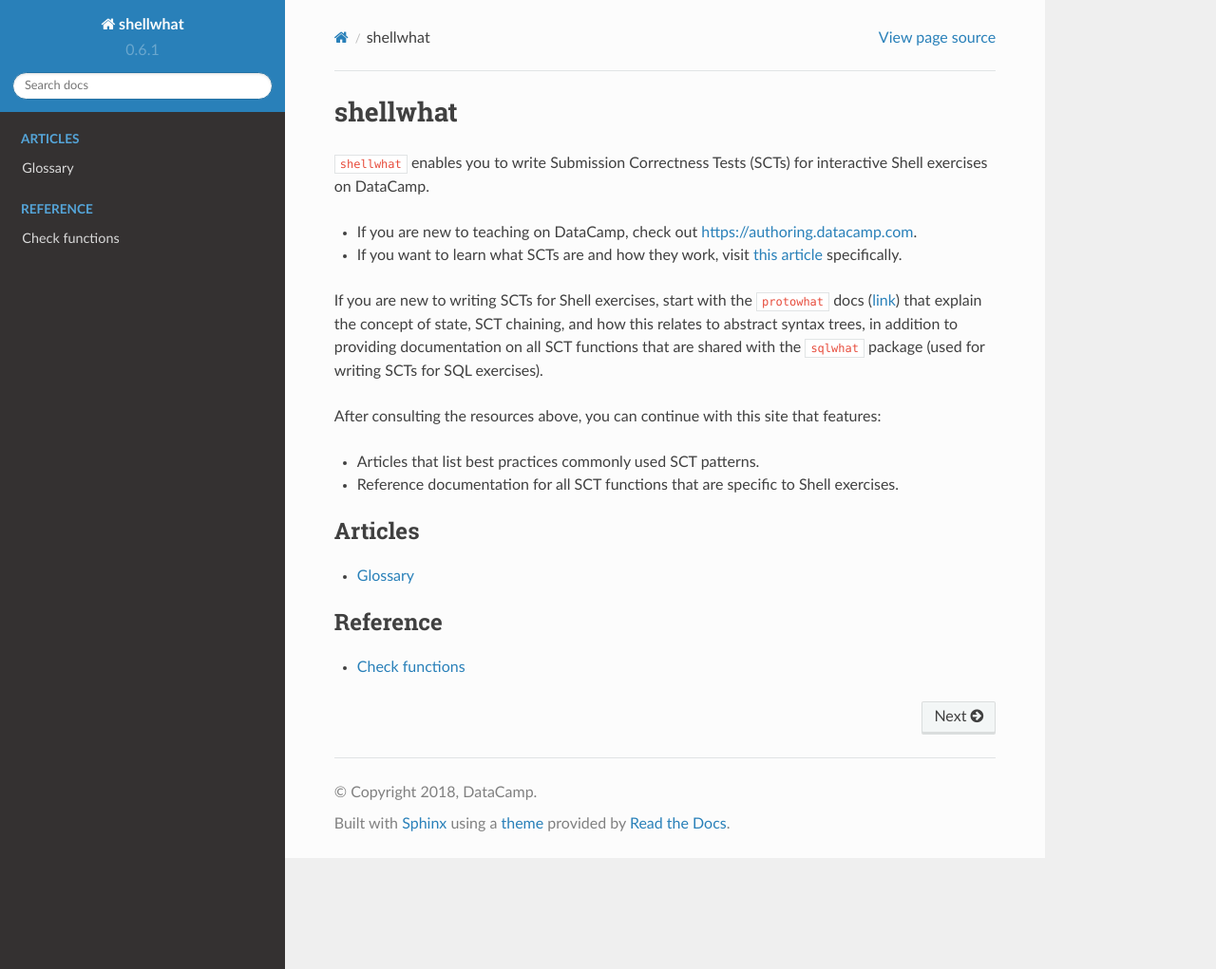
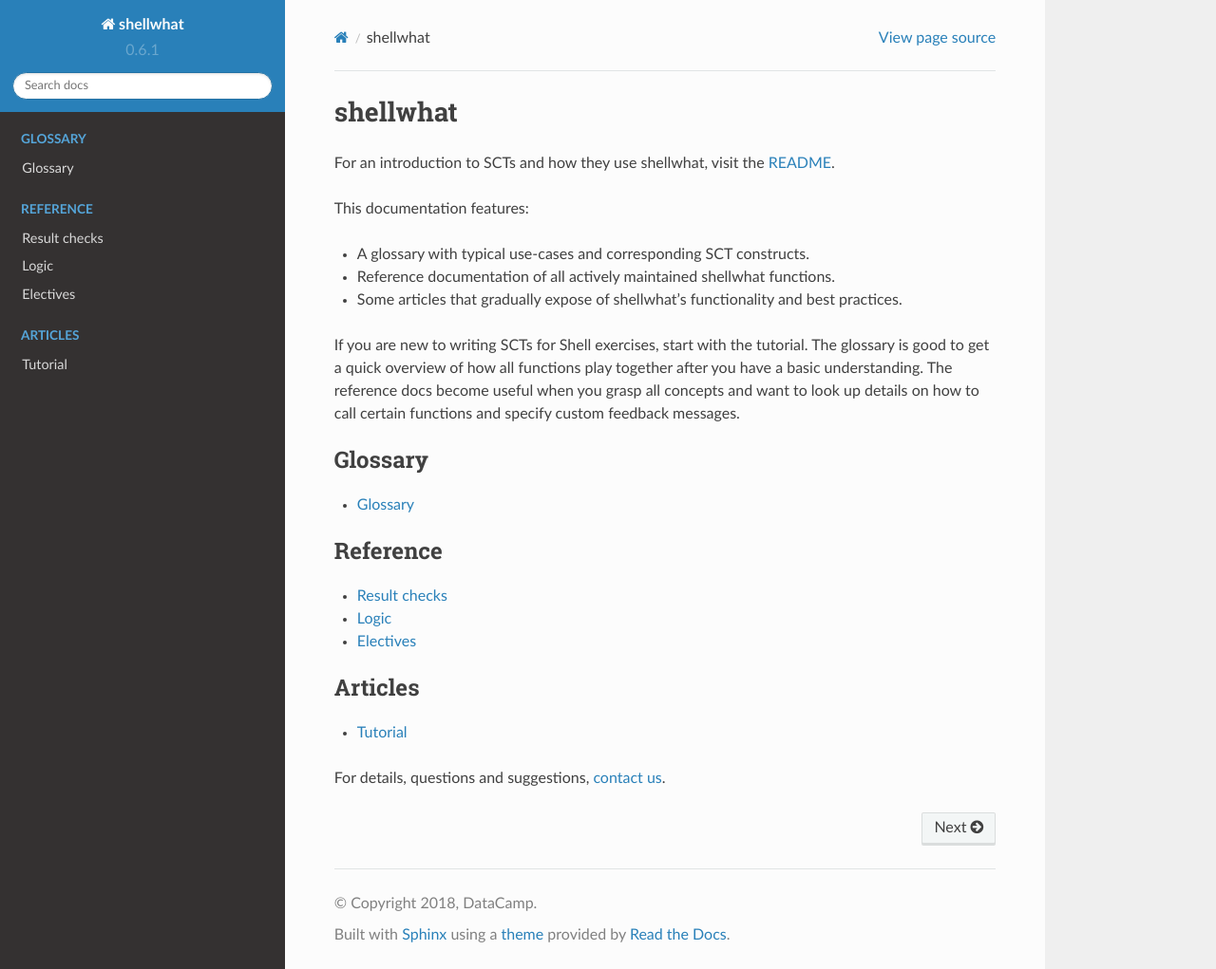
Before and after one commit to datacamp/shellwhat, a Sphinx documentation site: the page built from docs/index.rst, in a window 1280 px wide and 1021 px high. Shown: the whole window at 95% size. Built offline with Sphinx 7.4.7 and the Read the Docs theme 2.0.0, drawn with Linux system fonts in a browser that asks for light colours.

Commit message:
Rework documentation, still some work to be done

```diff
--- a/docs/index.rst
+++ b/docs/index.rst
@@ -1,28 +1,34 @@
 shellwhat
 ---------
 
-``shellwhat`` enables you to write Submission Correctness Tests (SCTs) for interactive Shell exercises on DataCamp.
+For an introduction to SCTs and how they use shellwhat, visit the `README <https://github.com/datacamp/shellwhat>`_.
 
-- If you are new to teaching on DataCamp, check out https://authoring.datacamp.com.
-- If you want to learn what SCTs are and how they work, visit `this article <https://authoring.datacamp.com/courses/exercises/technical-details/sct.html>`_ specifically.
+This documentation features:
 
-If you are new to writing SCTs for Shell exercises, start with the ``protowhat`` docs (`link <https://protowhat.readthedocs.io>`_)
-that explain the concept of state, SCT chaining, and how this relates to abstract syntax trees, in addition to providing documentation
-on all SCT functions that are shared with the ``sqlwhat`` package (used for writing SCTs for SQL exercises).
+- A glossary with typical use-cases and corresponding SCT constructs.
+- Reference documentation of all actively maintained shellwhat functions.
+- Some articles that gradually expose of shellwhat's functionality and best practices.
 
-After consulting the resources above, you can continue with this site that features:
-
-- Articles that list best practices commonly used SCT patterns.
-- Reference documentation for all SCT functions that are specific to Shell exercises.
+If you are new to writing SCTs for Shell exercises, start with the tutorial.
+The glossary is good to get a quick overview of how all functions play together after you have a basic understanding.
+The reference docs become useful when you grasp all concepts and want to look up details on how to call certain functions and specify custom feedback messages.
 
 .. toctree::
    :maxdepth: 1
-   :caption: Articles
+   :caption: Glossary
 
-   articles/glossary.rst
+   glossary
 
 .. toctree::
    :maxdepth: 2
    :caption: Reference
 
    reference
+
+.. toctree::
+   :maxdepth: 1
+   :caption: Articles
+
+   articles/tutorial.rst
+
+For details, questions and suggestions, `contact us <mailto:content-engineering@datacamp.com>`_.
```
Also changed, not shown: docs/articles/glossary.rst (deleted, +0 -40 lines), docs/articles/tutorial.rst (added, +15 -0 lines), docs/glossary.rst (added, +42 -0 lines), docs/reference.rst (+20 -5 lines).
